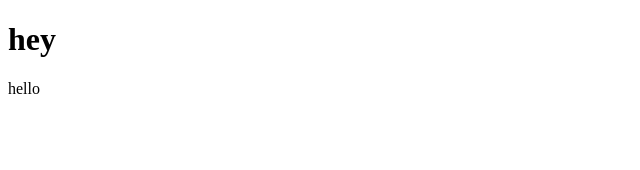
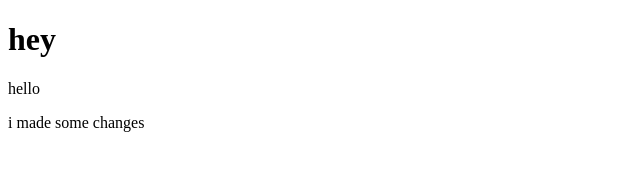
Before and after one commit to TahaKhan192004/taha, a plain HTML site: page index.html in a window 1280 px wide. Shown: the whole page, without its empty margins (0-640 px from the left). Drawn offline with Linux system fonts and the light colour scheme.

Commit message:
changes done

```diff
--- a/index.html
+++ b/index.html
@@ -8,5 +8,7 @@
 <body>
     <h1>hey</h1>
     <p>hello</p>
+    <p>i made some changes
+    </p>
 </body>
 </html>
```
